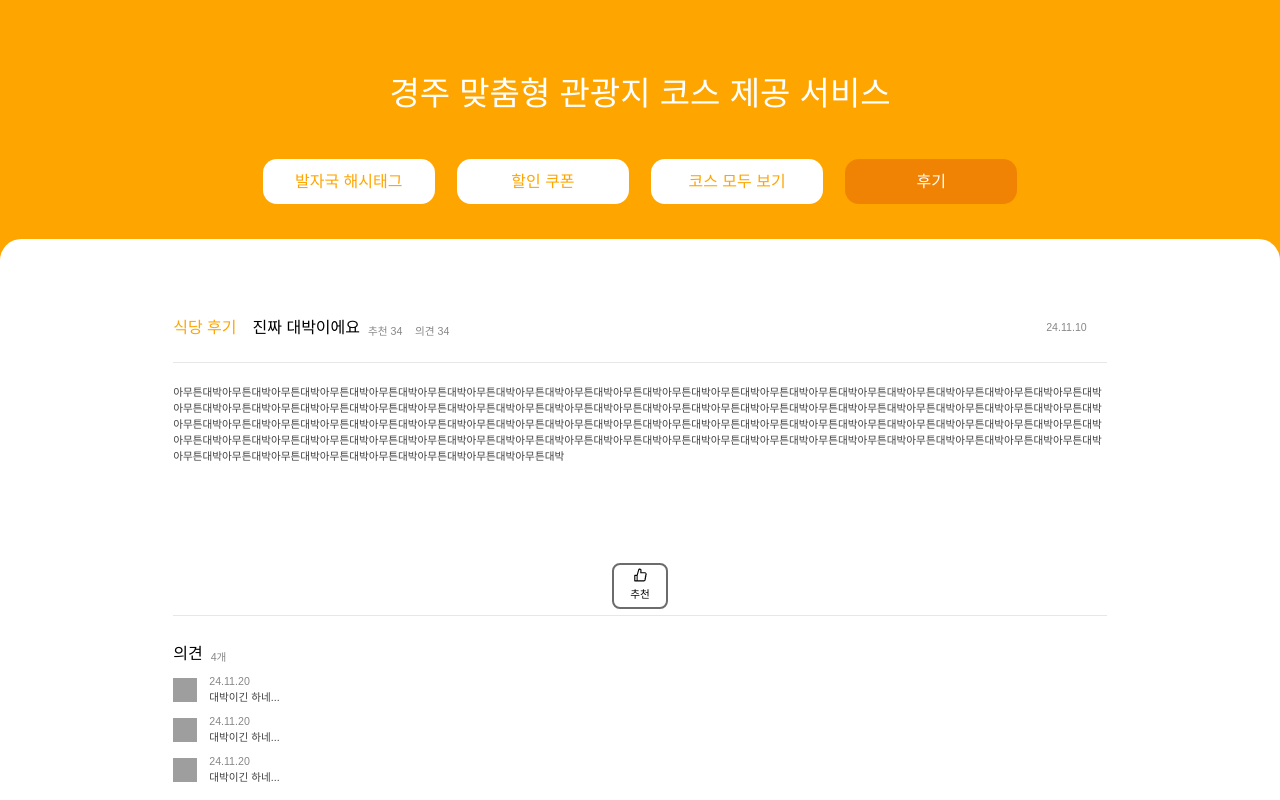
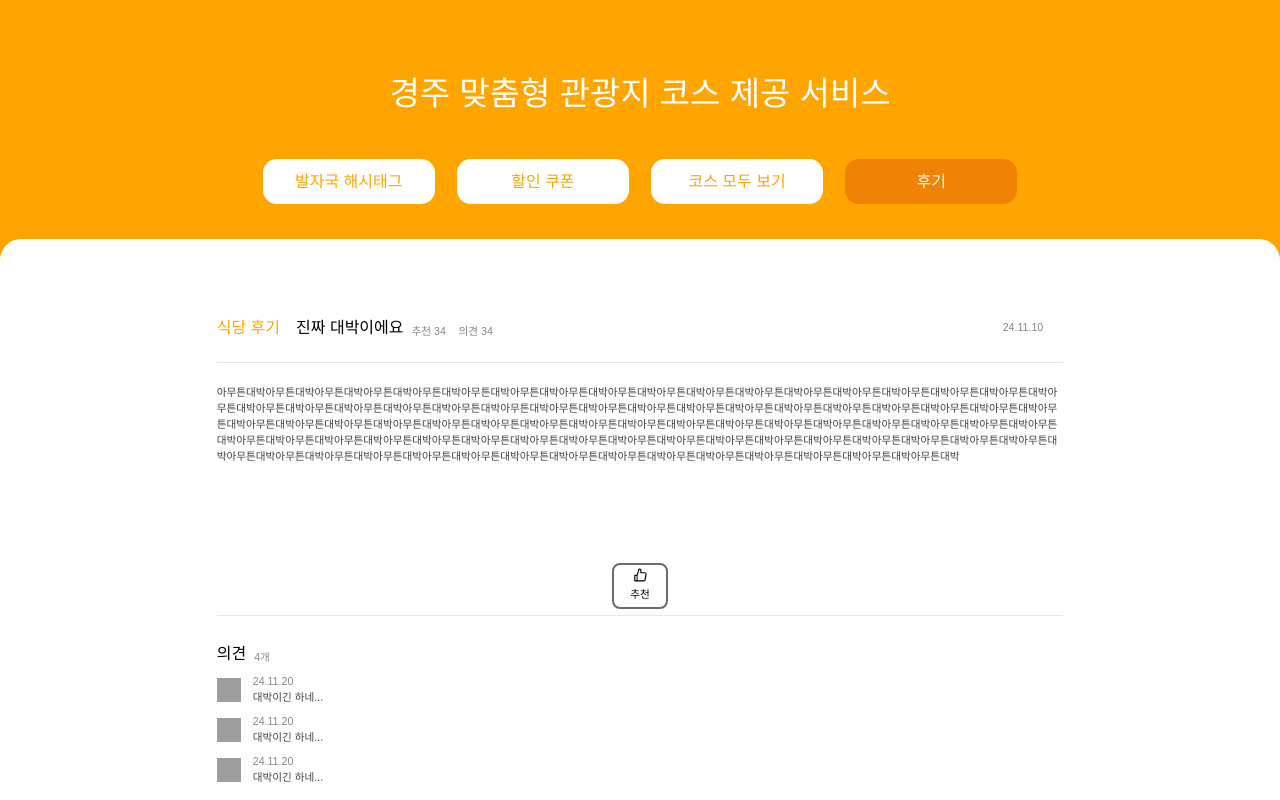
Before and after one commit to mjgwon24/tour-recommend-front, a Next.js app: page /reviewDetail in a window 1280 px wide. Shown: the top 800 px of the page. Built offline with nearby package versions, Linux system fonts and the light colour scheme; grey boxes are pictures that could not be loaded; a web font is replaced by a local one.

Commit message:
fix: UI 개선

```diff
--- a/pages/reviewDetail/index.jsx
+++ b/pages/reviewDetail/index.jsx
@@ -53,9 +53,10 @@ export default function reviewDetailPage() {
                         </div>
 
                     </div>
-                    <div className="flex flex-col w-full gap-[3.11125rem] bg-[#ffffff] rounded-t-[1.33125rem] px-[8.354375rem] pb-[18.370625rem] pt-[3.075625rem]">
-                        <div className='flex flex-col rounded-[0.9125rem] px-[2.473125rem] py-[1.75rem] min-w-[50rem]'>
-                            <div className='flex justify-between w-full gap-2'>
+                    <div className="flex flex-col min-h-screen min-w-[76.6rem] w-full gap-[3.11125rem] bg-[#ffffff] rounded-t-[1.33125rem] px-[8.354375rem] pb-[18.370625rem] pt-[3.075625rem]">
+                        <div className='flex justify-center'>
+                            <div className='flex flex-col rounded-[0.9125rem] px-[2.473125rem] py-[1.75rem] min-w-[50rem] w-[57.8555375rem]'>
+                                <div className='flex justify-between gap-2'>
                                     <div className='flex gap-4'>
                                         <div className='flex flex-col justify-center text-[#FFA500]'>식당 후기</div>
                                         <div className='flex justify-start w-auto'>
@@ -137,7 +138,6 @@ export default function reviewDetailPage() {
                                     </div>
                                 </div>
 
-
                                 <div className='flex gap-2 pt-7 pb-[0.75rem]'>
                                     <div className='flex flex-col justify-center'>
                                         <div>의견작성</div>
@@ -147,13 +147,8 @@ export default function reviewDetailPage() {
                                 <div className='flex justify-end pt-2'>
                                     <div className='px-4 py-2 rounded-[0.5rem] bg-[#FFA500] text-[#FFF]'>등록</div>
                                 </div>
-
-
                             </div>
-
-
-
-
+                        </div>
                     </div>
                 </div>
             </div>
```
Lines whose indentation alone changed are shown as unchanged.
